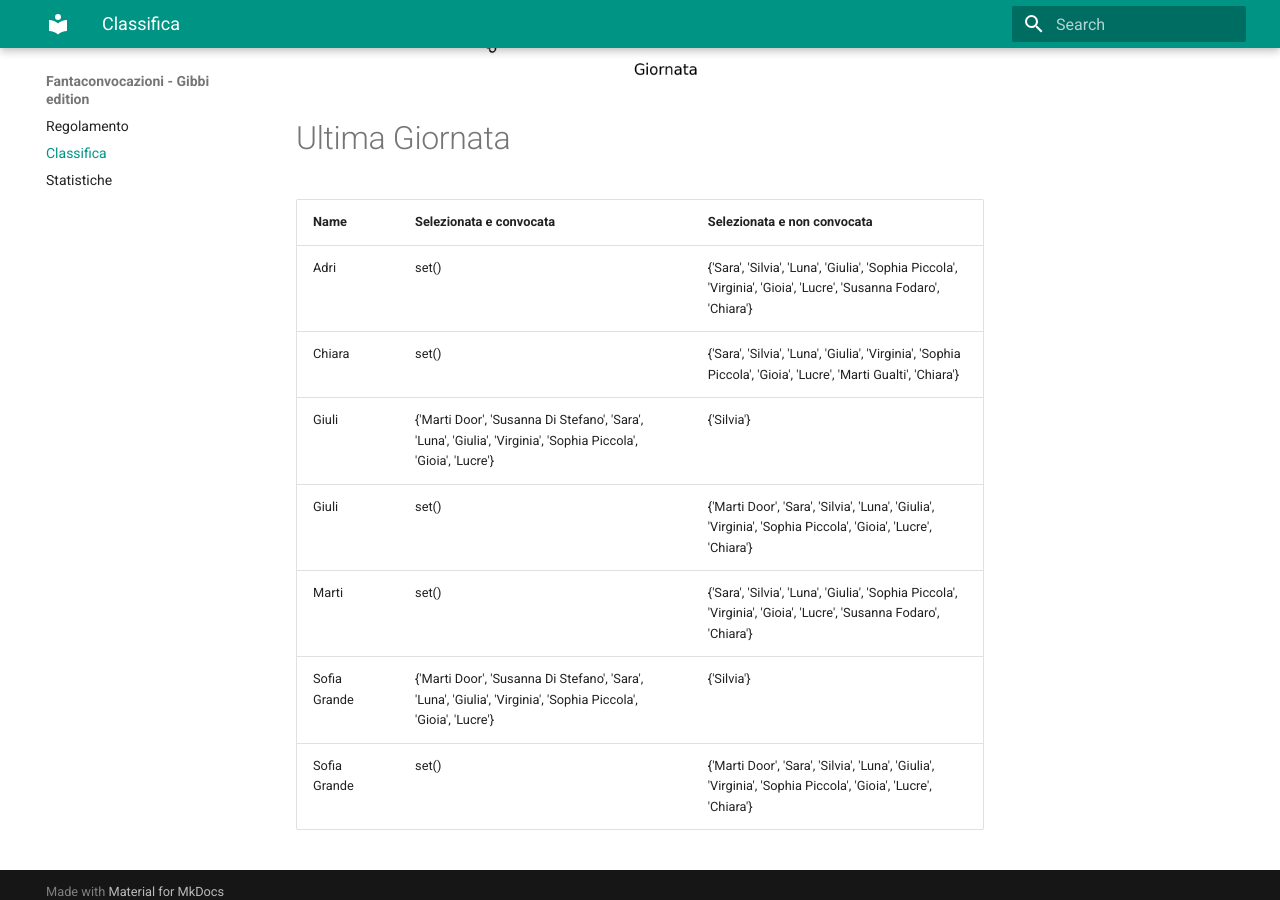
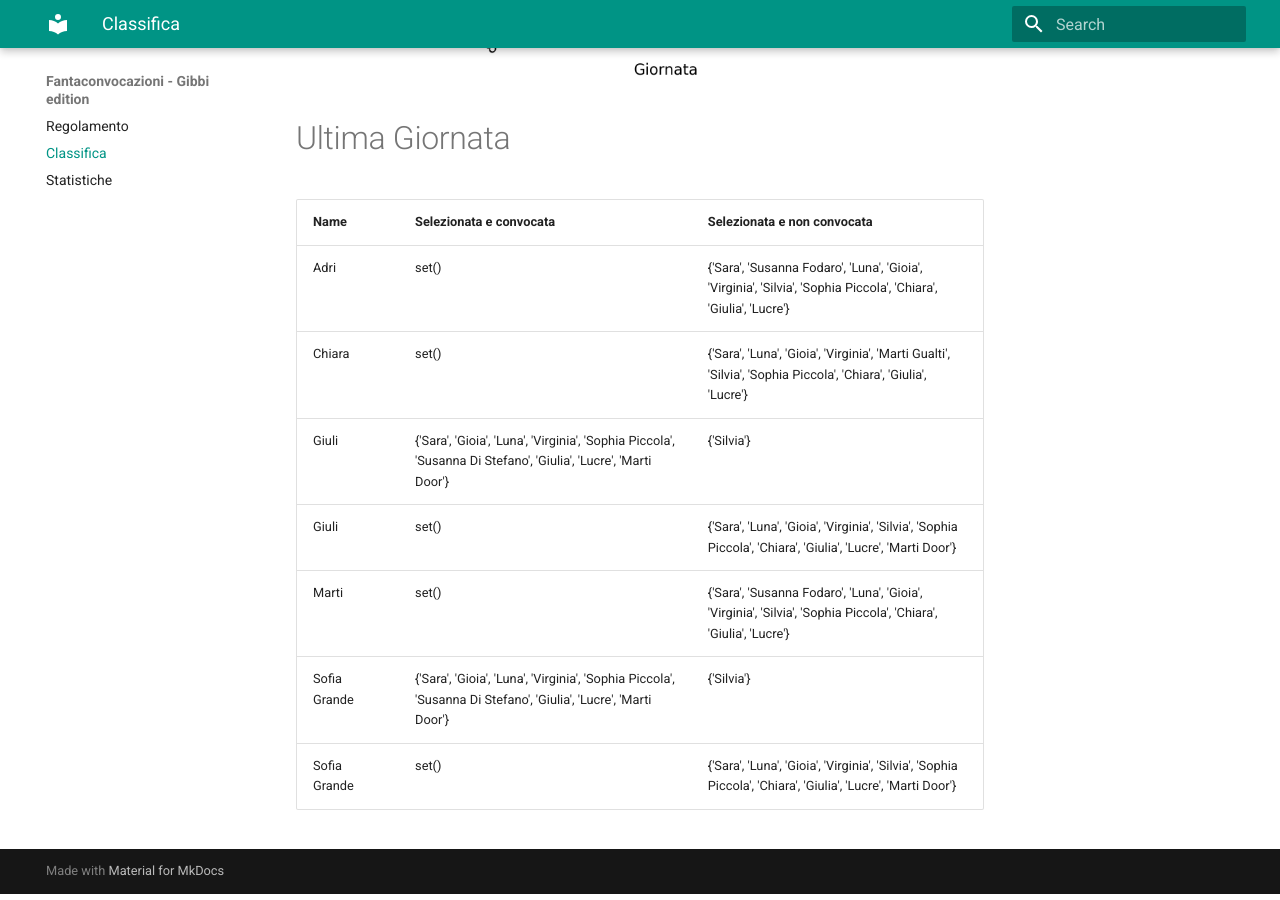
Before and after one commit to martinig94/fantagibbi, an MkDocs documentation site: the page built from docs/Classifica.md, in a window 1280 px wide and 900 px high, scrolled down 1030 px. Built offline with MkDocs 1.6.1 and Material for MkDocs 9.7.7, drawn with Linux system fonts in a browser that asks for light colours.

Commit message:
Auto-update from main.py

```diff
--- a/docs/Classifica.md
+++ b/docs/Classifica.md
@@ -18,11 +18,11 @@
 <!-- START_TABLE CORRECT -->
 | Name         | Selezionata e convocata                                                                                        | Selezionata e non convocata                                                                                      |
 |:-------------|:---------------------------------------------------------------------------------------------------------------|:-----------------------------------------------------------------------------------------------------------------|
-| Adri         | set()                                                                                                          | {'Sara', 'Silvia', 'Luna', 'Giulia', 'Sophia Piccola', 'Virginia', 'Gioia', 'Lucre', 'Susanna Fodaro', 'Chiara'} |
-| Chiara       | set()                                                                                                          | {'Sara', 'Silvia', 'Luna', 'Giulia', 'Virginia', 'Sophia Piccola', 'Gioia', 'Lucre', 'Marti Gualti', 'Chiara'}   |
-| Giuli        | {'Marti Door', 'Susanna Di Stefano', 'Sara', 'Luna', 'Giulia', 'Virginia', 'Sophia Piccola', 'Gioia', 'Lucre'} | {'Silvia'}                                                                                                       |
-| Giuli        | set()                                                                                                          | {'Marti Door', 'Sara', 'Silvia', 'Luna', 'Giulia', 'Virginia', 'Sophia Piccola', 'Gioia', 'Lucre', 'Chiara'}     |
-| Marti        | set()                                                                                                          | {'Sara', 'Silvia', 'Luna', 'Giulia', 'Sophia Piccola', 'Virginia', 'Gioia', 'Lucre', 'Susanna Fodaro', 'Chiara'} |
-| Sofia Grande | {'Marti Door', 'Susanna Di Stefano', 'Sara', 'Luna', 'Giulia', 'Virginia', 'Sophia Piccola', 'Gioia', 'Lucre'} | {'Silvia'}                                                                                                       |
-| Sofia Grande | set()                                                                                                          | {'Marti Door', 'Sara', 'Silvia', 'Luna', 'Giulia', 'Virginia', 'Sophia Piccola', 'Gioia', 'Lucre', 'Chiara'}     |
+| Adri         | set()                                                                                                          | {'Sara', 'Susanna Fodaro', 'Luna', 'Gioia', 'Virginia', 'Silvia', 'Sophia Piccola', 'Chiara', 'Giulia', 'Lucre'} |
+| Chiara       | set()                                                                                                          | {'Sara', 'Luna', 'Gioia', 'Virginia', 'Marti Gualti', 'Silvia', 'Sophia Piccola', 'Chiara', 'Giulia', 'Lucre'}   |
+| Giuli        | {'Sara', 'Gioia', 'Luna', 'Virginia', 'Sophia Piccola', 'Susanna Di Stefano', 'Giulia', 'Lucre', 'Marti Door'} | {'Silvia'}                                                                                                       |
+| Giuli        | set()                                                                                                          | {'Sara', 'Luna', 'Gioia', 'Virginia', 'Silvia', 'Sophia Piccola', 'Chiara', 'Giulia', 'Lucre', 'Marti Door'}     |
+| Marti        | set()                                                                                                          | {'Sara', 'Susanna Fodaro', 'Luna', 'Gioia', 'Virginia', 'Silvia', 'Sophia Piccola', 'Chiara', 'Giulia', 'Lucre'} |
+| Sofia Grande | {'Sara', 'Gioia', 'Luna', 'Virginia', 'Sophia Piccola', 'Susanna Di Stefano', 'Giulia', 'Lucre', 'Marti Door'} | {'Silvia'}                                                                                                       |
+| Sofia Grande | set()                                                                                                          | {'Sara', 'Luna', 'Gioia', 'Virginia', 'Silvia', 'Sophia Piccola', 'Chiara', 'Giulia', 'Lucre', 'Marti Door'}     |
 <!-- END_TABLE CORRECT -->
```
